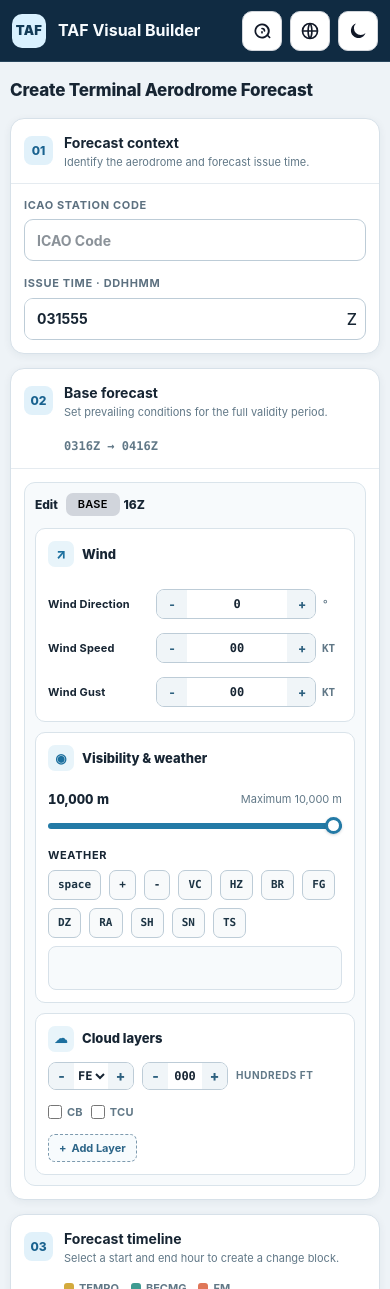
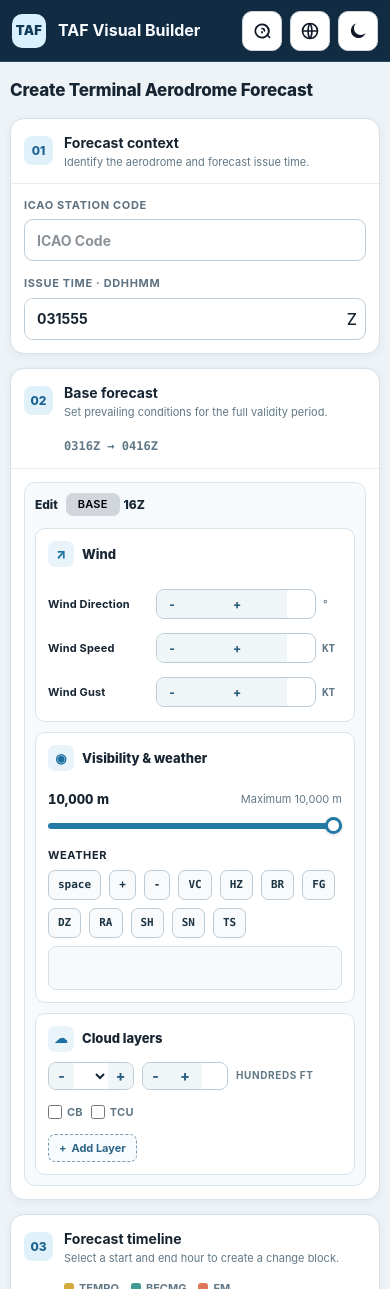
Before and after one commit to sprangdes/taf-visual-builder, a React (Vite) app: page / in a window 390 px wide. Shown: the top 1289 px of the page. Built offline with nearby package versions, Linux system fonts and the light colour scheme.

Commit message:
refactor: support explicit mobile picker values

```diff
--- a/src/components/inputs/NumericControl.tsx
+++ b/src/components/inputs/NumericControl.tsx
@@ -8,8 +8,8 @@ interface NumericControlProps {
   step?: number;
   onChange: (value: number) => void;
   formatValue?: (value: number) => string;
-  mobileEditor?: "numeric" | "select";
-  mobileOptions?: readonly string[];
+  mobileEditor?: "select";
+  mobileOptions?: readonly { value: number; label: string }[];
 }
 
 export default function NumericControl({
@@ -67,15 +67,6 @@ export default function NumericControl({
   const display = formatValue ? formatValue(value) : String(value);
   const valueText = formatValue ? formatValue(value) : String(value);
 
-  const handleNumericChange = (rawValue: string) => {
-    const digits = rawValue.replaceAll(/\D/g, "");
-    if (!digits) return;
-
-    const next = Math.max(min, Math.min(max, Number.parseInt(digits, 10)));
-    valueRef.current = next;
-    onChange(next);
-  };
-
   return (
     <div
       className={`numeric-control ${mobileEditor ? "numeric-control--has-mobile-editor" : ""}`}
@@ -111,18 +102,6 @@ export default function NumericControl({
         -
       </button>
       <div className="numeric-control-display">{display}</div>
-      {mobileEditor === "numeric" && (
-        <input
-          type="text"
-          className="numeric-control-mobile-editor"
-          inputMode="numeric"
-          pattern="[0-9]*"
-          min={min}
-          max={max}
-          value={display}
-          onChange={(event) => handleNumericChange(event.target.value)}
-        />
-      )}
       {mobileEditor === "select" && (
         <select
           className="numeric-control-mobile-editor"
@@ -133,9 +112,9 @@ export default function NumericControl({
             onChange(next);
           }}
         >
-          {mobileOptions.map((option, index) => (
-            <option key={option} value={index}>
-              {option}
+          {mobileOptions.map((option) => (
+            <option key={option.value} value={option.value}>
+              {option.label}
             </option>
           ))}
         </select>
```
Also changed, not shown: 1 other file (tests, documents, lock files or other folders).
